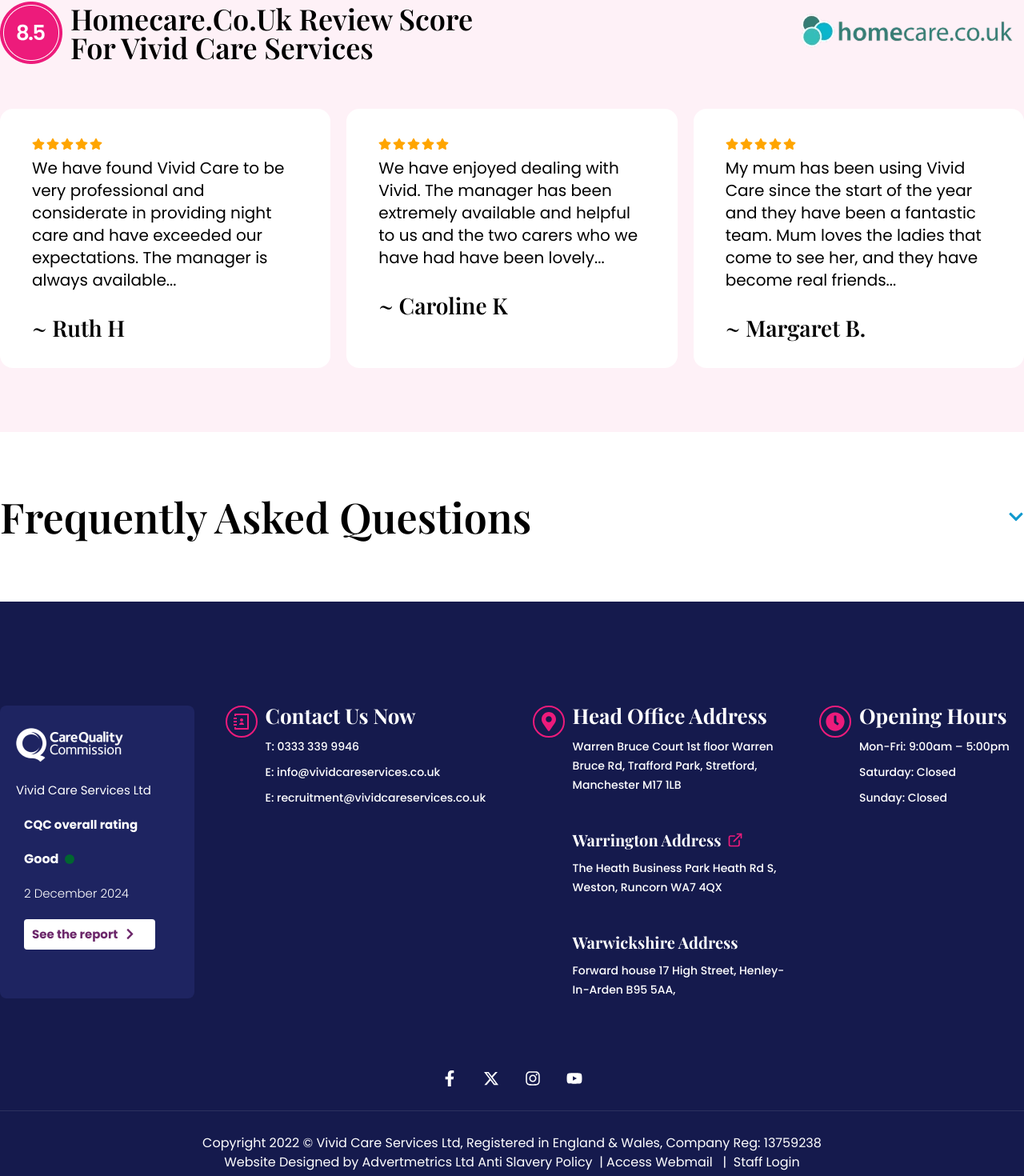
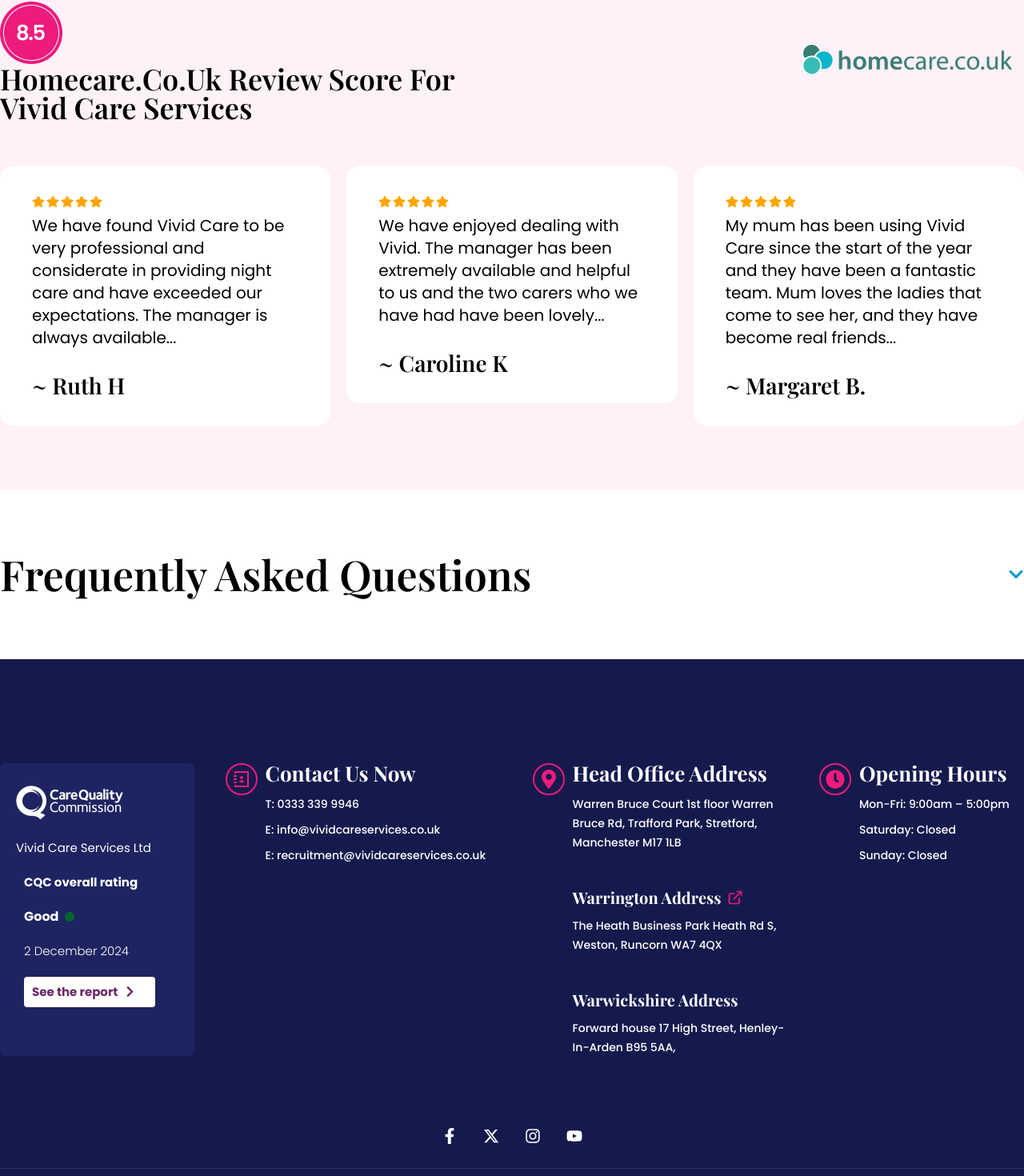
Before and after one commit to mufaqar/vivid-care, a Next.js app: page / in a window 1280 px wide. Shown: the part 2526-3996 px from the top of the page at 80% size. Built offline with nearby package versions, Linux system fonts and the light colour scheme; a web font is replaced by a local one.

Commit message:
Home Animation Done

```diff
--- a/components/Footer/footer.tsx
+++ b/components/Footer/footer.tsx
@@ -1,3 +1,4 @@
+"use client";
 import Image from 'next/image'
 import Link from 'next/link'
 import React from 'react'
@@ -6,17 +7,22 @@
 import { FiExternalLink } from 'react-icons/fi'
 import { RiContactsBook3Line } from 'react-icons/ri'
 import CircleRotating from '../circleRotating'
+import AnimateOnScroll, { useAutoDelay } from '../animation'
 
 const Footer = () => {
+  const getDelay = useAutoDelay();
   return (
     <footer className='md:pt-[130px] pt-16 bg-footer'>
       <div className='container mx-auto md:px-0 px-4 flex md:flex-row flex-col md:gap-8 gap-5 justify-between'>
         <div className='bg-[#1E2461] py-7 px-5 rounded-lg md:w-[19%] w-full'>
+          <AnimateOnScroll type="fade-up" delay={getDelay()}>
             <Image src="/images/footer_logo.png" alt='footer_logo' width={134} height={43} />
             <p className='text-[15px] font-normal text-white font-poppins mt-6'>
               Vivid Care Services Ltd
             </p>
+          </AnimateOnScroll>
           <div className='px-2.5'>
+            <AnimateOnScroll type="fade-up" delay={getDelay()}>
               <p className='text-[15px] font-bold text-white font-poppins mt-5'>
                 CQC overall rating
               </p>
@@ -29,13 +35,17 @@
               <Link href="#" className='text-[15px] font-bold text-[#6C276A] font-poppins mt-5 flex items-center gap-2 bg-white pl-2.5 pr-6 py-2 rounded-sm w-fit'>
                 See the report <FaChevronRight />
               </Link>
+            </AnimateOnScroll>
           </div>
         </div>
         <div className='flex gap-2.5 items-start md:w-[27%] w-full'>
+          <AnimateOnScroll type="fade-up" delay={getDelay()}>
             <div className='md:text-2xl text-lg flex md:min-w-[40px] md:h-[40px] min-w-[28px] h-[28px] justify-center items-center text-secondary border-2 border-secondary rounded-full group relative'>
               <CircleRotating bgColor="#151a4d" border="5px" />
               <RiContactsBook3Line className='relative z-10' />
             </div>
+          </AnimateOnScroll>
+          <AnimateOnScroll type="fade-up" delay={getDelay()}>
             <div>
               <h6 className='md:text-[26px] md:leading-none text-xl font-bold text-white font-playfair tracking-[-0.6] mb-3'>
                 Contact Us Now
@@ -58,12 +68,16 @@
                 </li>
               </ul>
             </div>
+          </AnimateOnScroll>
         </div>
         <div className='flex gap-2.5 items-start md:w-[25%] w-full'>
+          <AnimateOnScroll type="fade-up" delay={getDelay()}>
             <div className='md:text-2xl text-lg flex md:min-w-[40px] md:h-[40px] min-w-[28px] h-[28px] justify-center items-center text-secondary border-2 border-secondary rounded-full group relative'>
               <CircleRotating bgColor="#151a4d" border="5px" />
               <FaMapMarkerAlt className='relative z-10' />
             </div>
+          </AnimateOnScroll>
+          <AnimateOnScroll type="fade-up" delay={getDelay()}>
             <div>
               <h6 className='md:text-[26px] md:leading-none text-xl font-bold text-white font-playfair tracking-[-0.6] mb-3'>
                 Head Office Address
@@ -100,14 +114,17 @@
                 </ul>
               </div>
             </div>
-
+          </AnimateOnScroll>
         </div>
         <div className='flex gap-2.5 items-start md:w-1/5 w-full'>
+          <AnimateOnScroll type="fade-up" delay={getDelay()}>
             <div className='md:text-2xl text-lg flex md:min-w-[40px] md:h-[40px] min-w-[28px] h-[28px] justify-center items-center text-secondary border-2 border-secondary rounded-full group relative'>
               <CircleRotating bgColor="#151a4d" border="5px" />
               <FaClock className='relative z-10' />
             </div>
-          <div >
+          </AnimateOnScroll>
+          <AnimateOnScroll type="fade-up" delay={getDelay()}>
+            <div>
               <h6 className='md:text-[26px] md:leading-none text-xl font-bold text-white font-playfair tracking-[-0.6] mb-3'>
                 Opening Hours
               </h6>
@@ -129,9 +146,11 @@
                 </li>
               </ul>
             </div>
+          </AnimateOnScroll>
         </div>
       </div>
       <div className='container mx-auto md:px-0 px-4 mt-20 pb-5'>
+        <AnimateOnScroll type="fade-up" delay={getDelay()}>
           <ul className='flex gap-3 items-center justify-center'>
             <li>
               <Link href="#" className='text-xl font-bold text-white hover:text-secondary w-10 h-10 bg-transparent hover:bg-white flex items-center justify-center rounded-md transition-all duration-500 ease-in-out'>
@@ -154,8 +173,10 @@
               </Link>
             </li>
           </ul>
+        </AnimateOnScroll>
       </div>
       <div className='py-7 border-y border-white/10'>
+        <AnimateOnScroll type="fade-up" delay={getDelay()}>
           <div className='container mx-auto md:px-0 px-4'>
             <p className='md:text-base font-normal text-white font-poppins text-center'>
               Copyright 2022 © Vivid Care Services Ltd, Registered in England & Wales, Company Reg: 13759238
@@ -165,13 +186,16 @@
                 Anti Slavery Policy</Link>  | <Link href="access-webmail" className='hover:text-secondary'>Access Webmail </Link>   | <Link href="staff-login" className='hover:text-secondary'> Staff Login</Link>
             </p>
           </div>
+        </AnimateOnScroll>
       </div>
+      <AnimateOnScroll type="fade-up" delay={getDelay()}>
         <div className='container mx-auto md:px-0 px-4 pt-7 pb-16'>
           <p className='md:text-base font-normal text-white font-poppins text-center'>
             <Link href="privacy-policy" className='hover:text-secondary'>
               Privacy Policy</Link>  | <Link href="terms-and-conditions" className='hover:text-secondary'>Terms and Conditions </Link>   | <Link href="carbon-footprint" className='hover:text-secondary'> Carbon Footprint</Link>
           </p>
         </div>
+      </AnimateOnScroll>
     </footer>
   )
 }
--- a/components/HomePage/faqs.tsx
+++ b/components/HomePage/faqs.tsx
@@ -2,6 +2,7 @@
 import { faqs } from '@/data/faqsData'
 import React, { useState } from 'react'
 import { FaChevronDown } from 'react-icons/fa'
+import AnimateOnScroll, { useAutoDelay } from '../animation'
 
 const Faqs = () => {
     const [open, setOpen] = useState(false)
@@ -11,18 +12,22 @@
     const toggleFaq = (index: number) => {
         setOpenIndex(openIndex === index ? null : index) // close if same, else open new
     }
+    const getDelay = useAutoDelay();
 
     return (
         <section className='md:py-20 py-16'>
             <div className='container mx-auto md:px-0 px-4'>
+                <AnimateOnScroll type="fade-up" delay={getDelay()}>
                     <h2 className='md:text-[52px] md:leading-none text-4xl font-semibold text-black font-playfair tracking-[-0.6] flex justify-between items-center'>
                         Frequently Asked Questions <FaChevronDown onClick={() => { setOpen(!open) }} className={`${open ? "rotate-180" : ""
                             } text-primary text-xl cursor-pointer transform transition-transform duration-300`} />
                     </h2>
+                </AnimateOnScroll>
             </div>
             <div className={`${open ? "block" : "hidden"} container mx-auto md:px-0 px-4 mt-10 space-y-[20px]`}>
                 {faqs.map((faq, idx) => (
-                    <div key={idx} className="py-4 max-w-[1024px] mx-auto">
+                    <AnimateOnScroll key={idx} type="fade-up" delay={getDelay()}>
+                        <div className="py-4 max-w-[1024px] mx-auto">
                             {/* Question row */}
                             <div
                                 className="flex justify-between items-center cursor-pointer transition-all duration-300 ease-in-out"
@@ -41,6 +46,7 @@
                                 </p>
                             )}
                         </div>
+                    </AnimateOnScroll>
                 ))}
             </div>
         </section>
--- a/components/HomePage/ourFocus.tsx
+++ b/components/HomePage/ourFocus.tsx
@@ -1,15 +1,21 @@
+"use client";
 import Image from 'next/image'
 import React from 'react'
+import AnimateOnScroll, { useAutoDelay } from '../animation'
 
 const OurFocus = () => {
+    const getDelay = useAutoDelay();
     return (
         <section className='md:py-20 py-16'>
             <div className='container mx-auto md:px-0 px-4 flex md:flex-row flex-col md:gap-10 gap-6 justify-between'>
                 <div className='md:w-fit w-full'>
+                    <AnimateOnScroll type="fade-up" delay={getDelay()}>
                         <Image src="/images/our-focus.png" alt="our-focus" width={543} height={509} />
+                    </AnimateOnScroll>
                 </div>
                 <div className='md:w-[55%] w-full grid md:grid-cols-2 grid-cols-1 gap-12'>
                     <div>
+                        <AnimateOnScroll type="fade-up" delay={getDelay()}>
                             <Image src="/images/independance.png" alt="independance" width={62} height={62} />
                             <h3 className='md:text-[28px] md:leading-none text-2xl font-semibold text-black font-playfair tracking-[-0.6] mb-3.5 mt-5'>
                                 Independence Focused
@@ -17,8 +23,10 @@
                             <p className='md:text-xl text-lg font-normal text-black font-poppins'>
                                 Helping you achieve the independence you deserve in a home that's truly yours.
                             </p>
+                        </AnimateOnScroll>
                     </div>
                     <div>
+                        <AnimateOnScroll type="fade-up" delay={getDelay()}>
                             <Image src="/images/approach.png" alt="approach" width={62} height={62} />
                             <h3 className='md:text-[28px] md:leading-none text-2xl font-semibold text-black font-playfair tracking-[-0.6] mb-3.5 mt-5'>
                                 Person-Centred Approach
@@ -26,8 +34,10 @@
                             <p className='md:text-xl text-lg font-normal text-black font-poppins'>
                                 Your life, your home, your choices. We provide support that makes it all possible.
                             </p>
+                        </AnimateOnScroll>
                     </div>
                     <div>
+                        <AnimateOnScroll type="fade-up" delay={getDelay()}>
                             <Image src="/images/quality.png" alt="quality" width={62} height={62} />
                             <h3 className='md:text-[28px] md:leading-none text-2xl font-semibold text-black font-playfair tracking-[-0.6] mb-3.5 mt-5'>
                                 Quality & Safety
@@ -35,8 +45,10 @@
                             <p className='md:text-xl text-lg font-normal text-black font-poppins'>
                                 Quality support and safe professional care. Giving you confidence to live life on your own terms.
                             </p>
+                        </AnimateOnScroll>
                     </div>
                     <div>
+                        <AnimateOnScroll type="fade-up" delay={getDelay()}>
                             <Image src="/images/empowerment.png" alt="empowerment" width={62} height={62} />
                             <h3 className='md:text-[28px] md:leading-none text-2xl font-semibold text-black font-playfair tracking-[-0.6] mb-3.5 mt-5'>
                                 Empowerment & Growth
@@ -44,6 +56,7 @@
                             <p className='md:text-xl text-lg font-normal text-black font-poppins'>
                                 Empowering individuals to build meaningful, independent lives.
                             </p>
+                        </AnimateOnScroll>
                     </div>
                 </div>
             </div>
--- a/components/HomePage/testimonials.tsx
+++ b/components/HomePage/testimonials.tsx
@@ -1,25 +1,35 @@
+"use client";
 import Image from 'next/image'
 import React from 'react'
 import ReviewBox from '../reviews/reviewBox'
 import { testimonials } from '@/data/testimonialsData'
+import AnimateOnScroll, { useAutoDelay } from '../animation'
 
 const Testimonials = () => {
+    const getDelay = useAutoDelay();
     return (
         <section className='bg-background md:py-20 py-16'>
             <div className='container mx-auto md:px-0 px-4 flex md:flex-row flex-col gap-5 items-center'>
                 <div className='flex gap-2.5 items-center md:w-1/2 w-full'>
-                    <Image src="/images/rating.png" alt='rating' width={78} height={78} />
-                    <h2 className='md:text-[36px] md:leading-none text-2xl font-semibold text-black font-playfair tracking-[-0.6] capitalize'>
-                        homecare.co.uk Review Score for Vivid Care Services
-                    </h2>
+                    <AnimateOnScroll type="fade-up" delay={getDelay()}>
+                        <Image src="/images/rating.png" alt='rating' width={78} height={78} />
+                        <h2 className='md:text-[36px] md:leading-none text-2xl font-semibold text-black font-playfair tracking-[-0.6] capitalize'>
+                            homecare.co.uk Review Score for Vivid Care Services
+                        </h2>
+                    </AnimateOnScroll>
                 </div>
+
                 <div className='md:w-1/2 w-full flex justify-end'>
-                    <Image src="/images/homecare.png" alt='homecare' width={278} height={49} />
+                    <AnimateOnScroll type="fade-up" delay={getDelay()}>
+                        <Image src="/images/homecare.png" alt='homecare' width={278} height={49} />
+                    </AnimateOnScroll>
                 </div>
             </div>
             <div className='container mx-auto md:px-0 px-4 grid md:grid-cols-3 grid-cols-1 gap-5 mt-14'>
                 {testimonials.map((item, idx) => (
-                    <ReviewBox key={idx} data={item} />
+                    <AnimateOnScroll key={idx} type="fade-up" delay={getDelay()}>
+                        <ReviewBox data={item} />
+                    </AnimateOnScroll>
                 ))}
 
             </div>
```
Also changed, not shown: app/globals.css (+0 -10 lines). Lines whose indentation alone changed are shown as unchanged.
